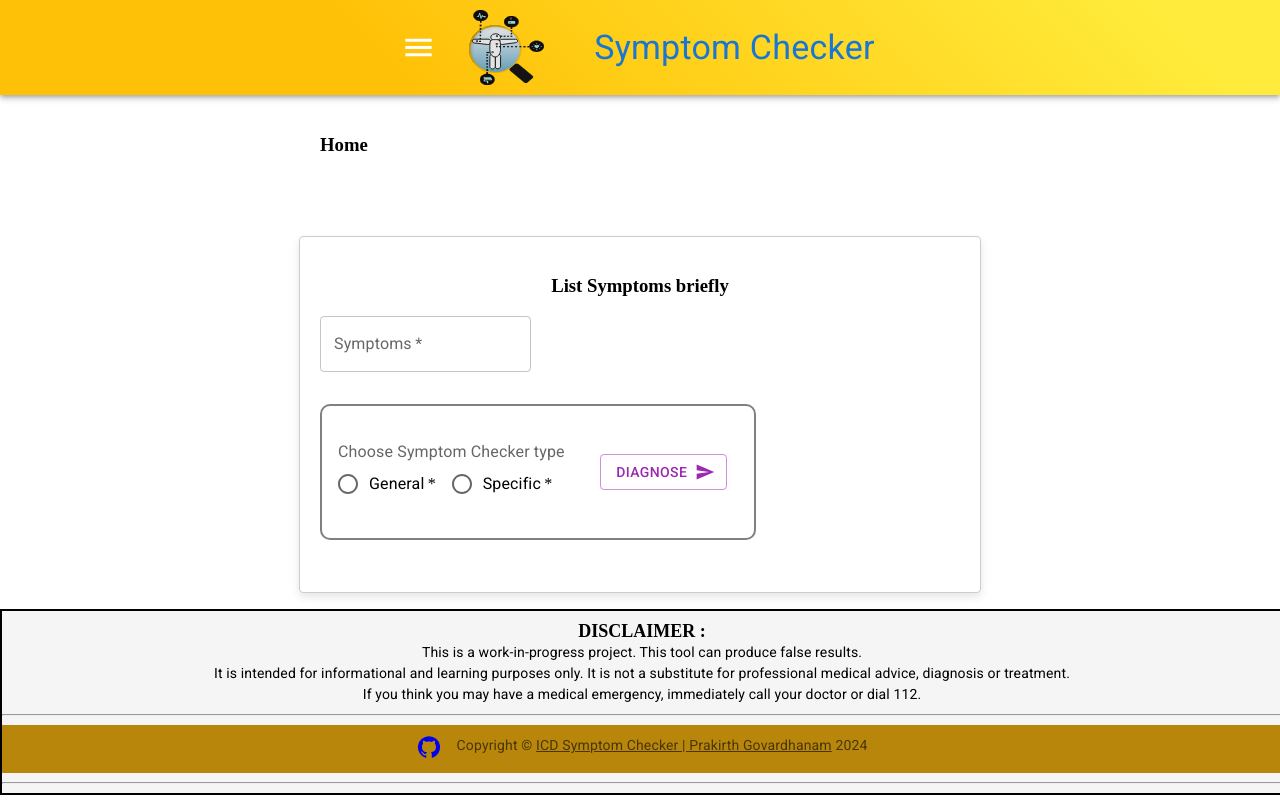
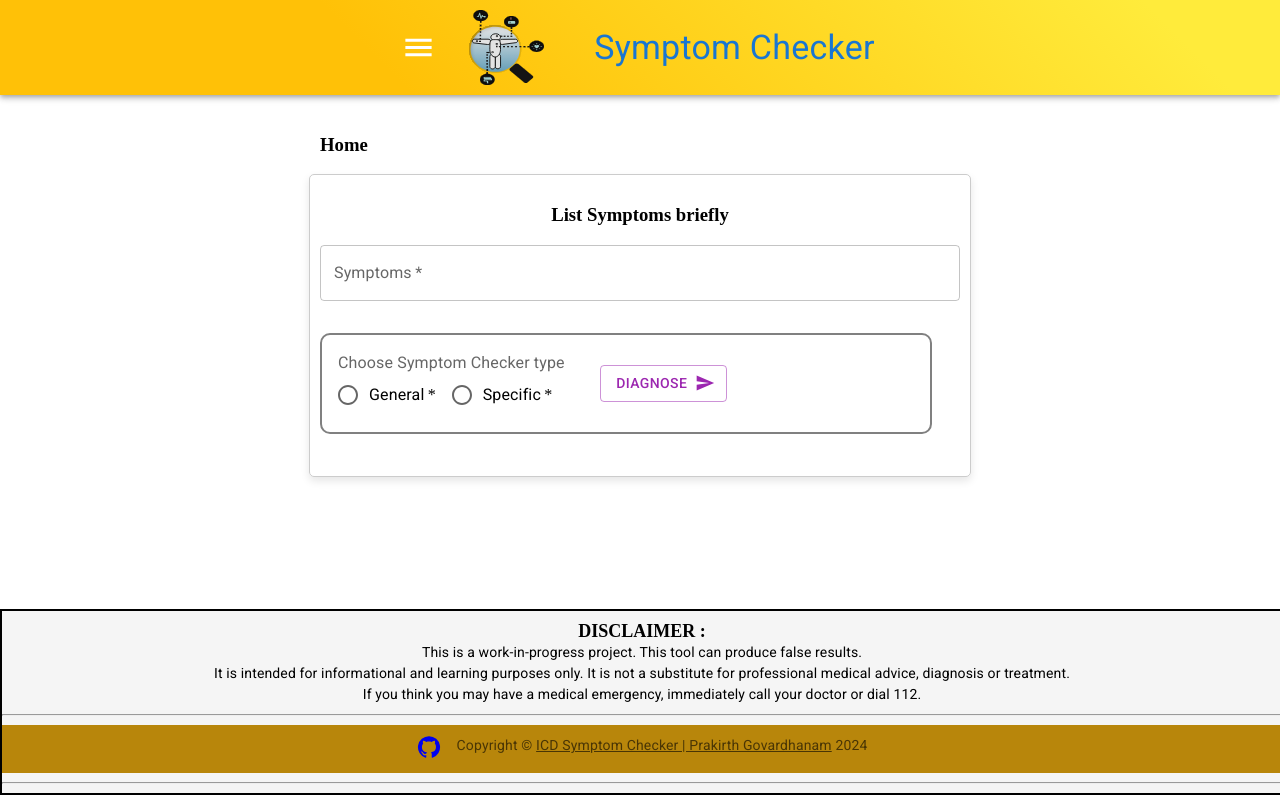
Before and after one commit to prak112/Symptom-Checker-frontend, a React (Vite) app in the folder symptom-checker-frontend/: page / in a window 1280 px wide. Built offline with nearby package versions, Linux system fonts and the light colour scheme.

Commit message:
chore: Update styles, Handle diagnosis data

```diff
--- a/symptom-checker-frontend/src/components/SymptomForm.jsx
+++ b/symptom-checker-frontend/src/components/SymptomForm.jsx
@@ -24,14 +24,16 @@ export default function SymptomForm(){
         flexDirection: 'column',
         justifyContent: 'center',
         margin: 'auto',
-        marginTop: '10vh',  // vertical adjustment
-        padding: '20px',
+        // marginTop: '10vh',  // vertical adjustment
+        padding: '10px',
         border: '1px solid #ccc',
-        borderRadius: '4px',    // rounded corners
+        borderRadius: '5px',    // rounded corners
         width: '50%',        // container width
         boxShadow: '0 4px 8px rgba(0, 0, 0, 0.1)'
     }
     const innerBoxStyle = {
+        height: '100%',
+        width: '90%',
         border: '2px solid grey',
         borderRadius: '10px',
     }
@@ -93,8 +95,11 @@ export default function SymptomForm(){
     if(submitted){
         return(
             <>
-            {/* 'Diagnosis for the symptoms : 'x', 'y', 'z' */}
-            <Diagnosis data={diagnosis} handleReturn={returnSymptomForm} />
+            {diagnosis.map((diagnosisBySymptom, index) =>
+                <Box key={index} sx={outerBoxStyle}>
+                    <Diagnosis data={diagnosisBySymptom} handleReturn={returnSymptomForm} />
+                </Box>
+            )}
             </>
         )
     }
@@ -111,12 +116,11 @@ export default function SymptomForm(){
                     placeholder="blocked nose, high fever,..."
                     variant="outlined"
                     onChange={handleInputChange}
+                    fullWidth={true}
                     required
                 />
                 {/* symptom checker choice radio buttons */}
                 <Box
-                    height={100}
-                    width={400}
                     my={4}
                     display="flex"
                     alignItems="center"
@@ -135,7 +139,14 @@ export default function SymptomForm(){
                                 value="specific" control={<Radio />} label="Specific" required/>
                         </RadioGroup>
                     </FormControl>
-                    <Button type="submit" endIcon={<Send />} variant='outlined' color='secondary'>
+                    <Button
+                        display="flex"
+                        direction="column"
+                        type="submit"
+                        endIcon={<Send />}
+                        variant='outlined'
+                        color='secondary'
+                    >
                         Diagnose
                     </Button>
                 </Box>
```
